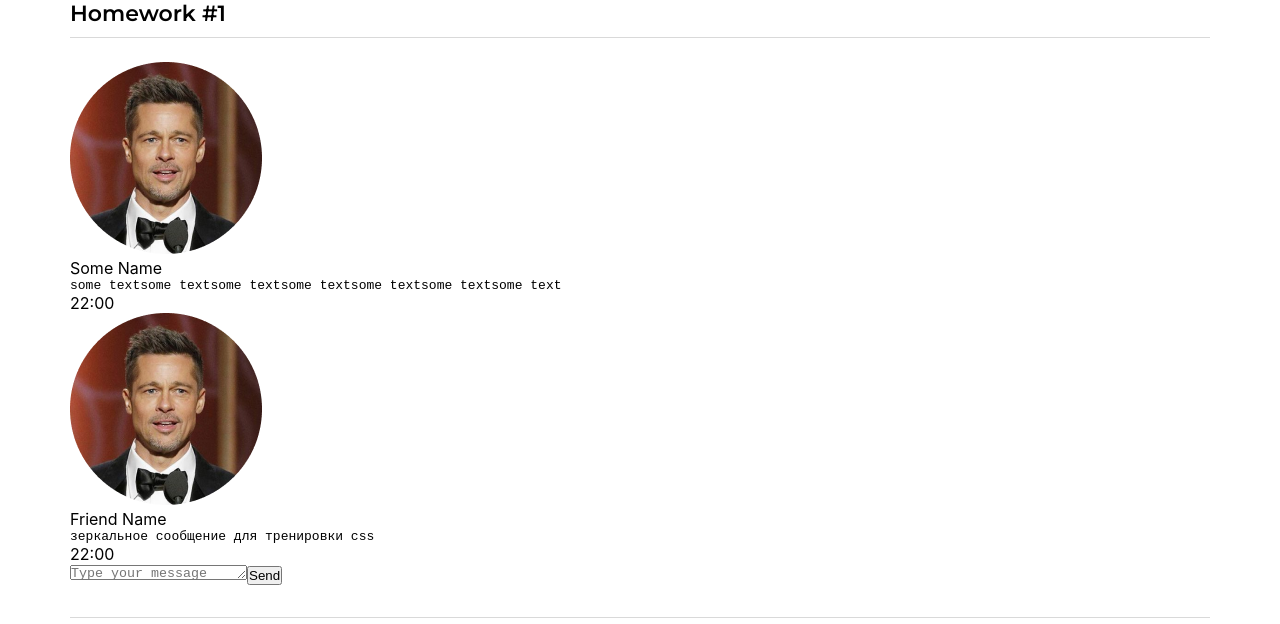
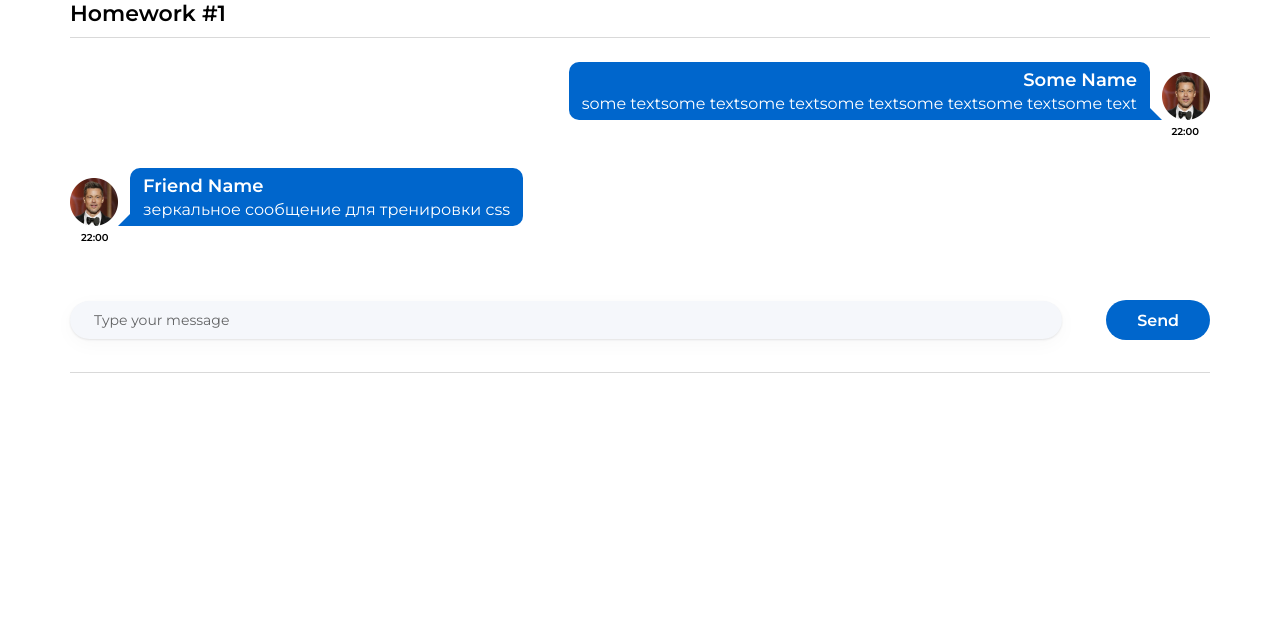
Before and after one commit to ibdkn/homework-front-02, a React (Create React App) app: page / in a window 1280 px wide. Shown: the top 624 px of the page. Built offline with nearby package versions, Linux system fonts and the light colour scheme.

Commit message:
added styles for messages

```diff
--- a/src/s1-main/App.module.css
+++ b/src/s1-main/App.module.css
@@ -11,9 +11,17 @@
 }
 
 .hw {
+    width: 100%;
     padding: 24px 0 32px 0;
     border-top: 1px solid #d9d9d9;
     border-bottom: 1px solid #d9d9d9;
+}
+
+
+.wrapper {
+    display: flex;
+    flex-direction: column;
+    gap: 30px;
 }
 
 .hwTitle {
--- a/src/s2-homeworks/hw01/HW1.tsx
+++ b/src/s2-homeworks/hw01/HW1.tsx
@@ -60,7 +60,7 @@ const HW1 = () => {
             <div className={s2.hwTitle}>Homework #1</div>
             <div className={s2.hw}>
                 {/*проверка отображения (не менять)*/}
-                <div>
+                <div className={s2.wrapper}>
                     <Message message={message0} />
                     <FriendMessage message={friendMessage0} />
                 </div>
--- a/src/s2-homeworks/hw01/friend-message/FriendMessage.module.css
+++ b/src/s2-homeworks/hw01/friend-message/FriendMessage.module.css
@@ -1,31 +1,60 @@
 .friendMessage {
-
+    display: flex;
+    flex-direction: column;
+    align-items: flex-start;
 }
 
 .friendImageAndText {
-
+    display: flex;
+    align-items: flex-end;
+    gap: 12px;
 }
 
 .friendImageAndText img {
-
+    max-width: 48px;
+    min-width: 48px;
+    min-height: 48px;
 }
 
 .friendText {
-
+    position: relative;
+    padding: 7px 13px;
+    text-align: left;
+    background-color: #0066CC;
+    border-radius: 10px 10px 10px 0;
 }
 
 .friendText:after {
-
+    content: "";
+    width: 0;
+    height: 0;
+    position: absolute;
+    bottom: 0;
+    left: -12px;
+    border-bottom: 12px solid #0066CC;
+    border-left: 12px solid transparent;
 }
 
 .friendName {
-
+    font-family: "Montserrat", sans-serif;
+    font-weight: 600;
+    font-size: 18px;
+    color: #fff;
+    margin-bottom: 3px;
 }
 
 .friendMessageText {
-
+    font-family: "Montserrat", sans-serif;
+    font-weight: 400;
+    font-size: 16px;
+    color: #fff;
 }
 
 .friendTime {
-
+    margin-top: 5px;
+    font-family: "Montserrat", sans-serif;
+    font-weight: 600;
+    font-size: 10px;
+    color: #000;
+    padding-left: 11px;
 }
--- a/src/s2-homeworks/hw01/message-sender/MessageSender.module.css
+++ b/src/s2-homeworks/hw01/message-sender/MessageSender.module.css
@@ -1,18 +1,59 @@
 .sendForm {
-
+    padding-top: 56px;
+    display: flex;
+    align-items: center;
+    justify-content: center;
+    gap: 44px;
 }
 
 .textarea {
+    padding: 12px 24px;
+    max-width: 100%;
+    width: 100%;
+    height: 40px;
+    font-family: "Montserrat", sans-serif;
+    font-weight: 400;
+    font-size: 14px;
+    line-height: 100%;
+    color: rgba(0, 0, 0, 0.6);
+    border-radius: 20px;
+    box-shadow: 0 1px 2px 0 rgba(29, 33, 38, 0.1), 0 5px 20px 0 rgba(29, 33, 38, 0.03);
+    background: #f5f7fb;
+    border: none;
+    resize: none;
 
+    &::placeholder {
+        font-family: "Montserrat", sans-serif;
+        font-weight: 400;
+        font-size: 14px;
+        line-height: 100%;
+        color: rgba(0, 0, 0, 0.6);
+    }
+
+    &:focus {
+        outline: 1px solid #d2d2d2;
+    }
 }
 
 .button {
-
+    width: 120px;
+    height: 40px;
+    font-family: "Montserrat", sans-serif;
+    font-weight: 600;
+    font-size: 16px;
+    color: #fff;
+    background-color: #06c;
+    border-radius: 20px;
+    border: none;
+    cursor: pointer;
+    transition: .3s ease-in-out;
 }
 
 .button:hover {
+    background-color: #0055a9;
+    transition: .3s ease-in-out;
+}
 
-}
 .button:active {
 
 }
--- a/src/s2-homeworks/hw01/message/Message.module.css
+++ b/src/s2-homeworks/hw01/message/Message.module.css
@@ -1,31 +1,61 @@
 .message {
-
+    display: flex;
+    flex-direction: column;
+    align-items: flex-end;
 }
 
 .imageAndText {
-
+    display: flex;
+    flex-direction: row-reverse;
+    align-items: flex-end;
+    gap: 12px;
 }
 
 .imageAndText img {
-
+    max-width: 48px;
+    min-width: 48px;
+    min-height: 48px;
 }
 
 .text {
-
+    position: relative;
+    padding: 7px 13px;
+    text-align: right;
+    background-color: #0066CC;
+    border-radius: 10px 10px 0 10px;
 }
 
 .text:after {
-
+    content: "";
+    width: 0;
+    height: 0;
+    position: absolute;
+    bottom: 0;
+    right: -12px;
+    border-bottom: 12px solid #0066CC;
+    border-right: 12px solid transparent;
 }
 
 .name {
-
+    font-family: "Montserrat", sans-serif;
+    font-weight: 600;
+    font-size: 18px;
+    color: #fff;
+    margin-bottom: 3px;
 }
 
 .messageText {
-
+    font-family: "Montserrat", sans-serif;
+    font-weight: 400;
+    font-size: 16px;
+    color: #fff;
 }
 
 .time {
-
+    margin-top: 5px;
+    font-family: "Montserrat", sans-serif;
+    font-weight: 600;
+    font-size: 10px;
+    color: #000;
+    padding-right: 11px;
 }
```
